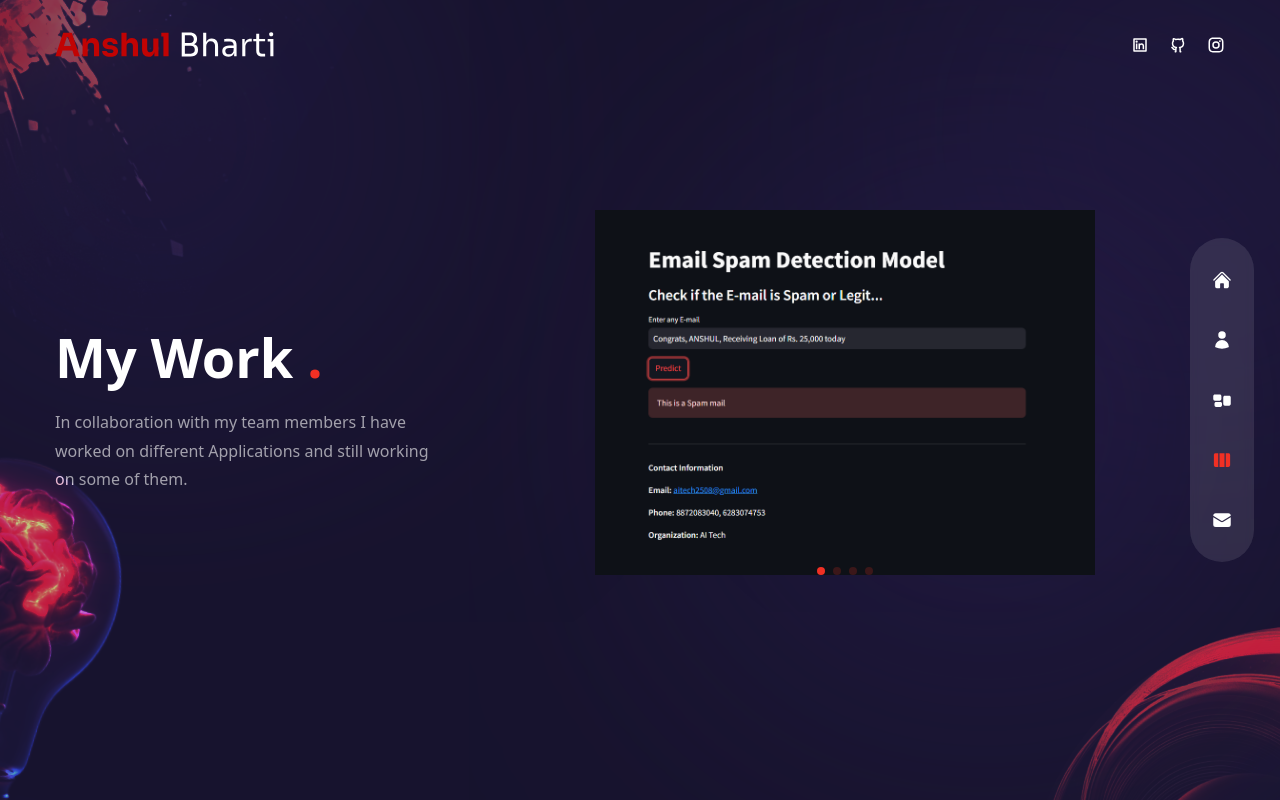
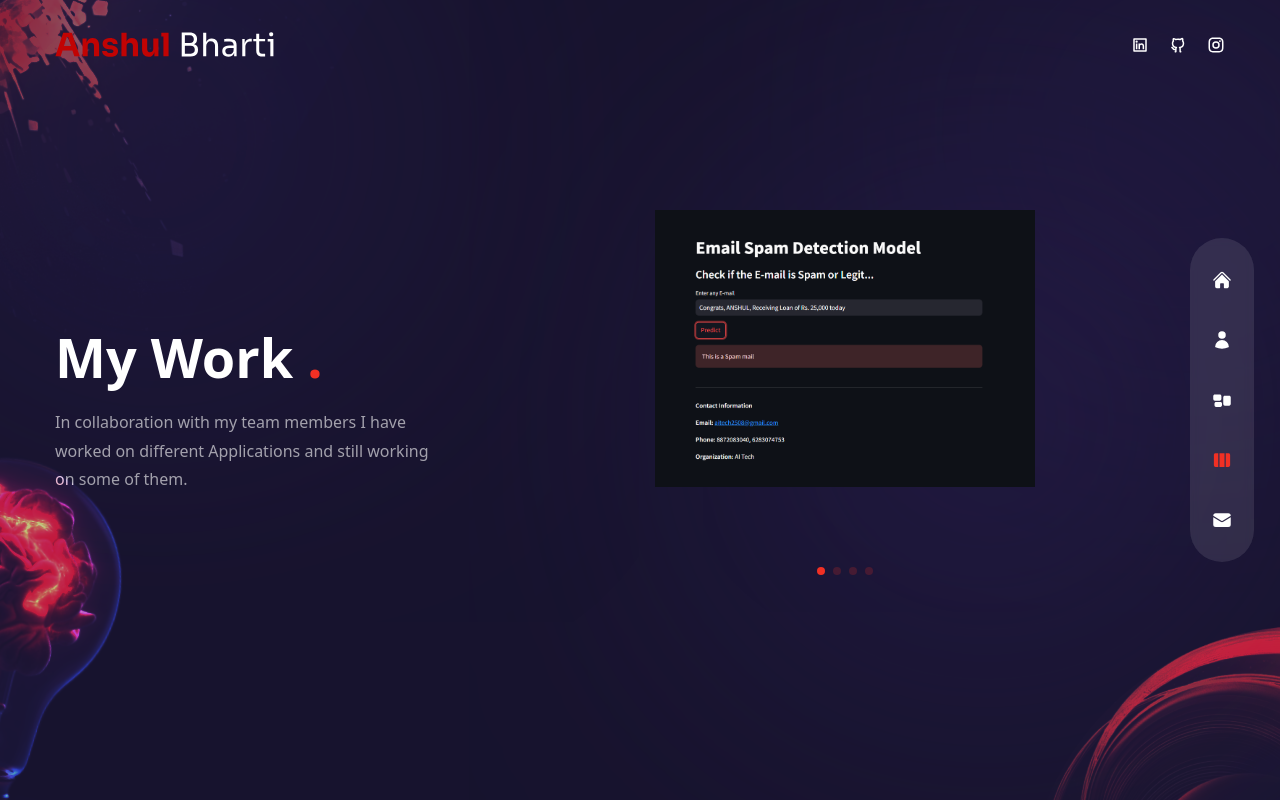
Before and after one commit to anshu00198/portfolio, a Next.js app: page /work in a window 1280 px wide. Built offline with nearby package versions, Linux system fonts and the light colour scheme.

Commit message:
Update WorkSlider.js

```diff
--- a/components/WorkSlider.js
+++ b/components/WorkSlider.js
@@ -57,7 +57,7 @@ const WorkSlider = () => {
           exit="hidden"
           className='justify-center flex cursor-pointer rounded-lg overflow-hidden items-center group'>
             <div className='flex items-center justify-center relative overflow-hidden'>
-              <Image src={image.path} width={500} height={500} alt='' />
+              <Image src={image.path} width={380} height={380} alt='' />
 
               {/* Overlay */}
               <div className='absolute inset-0 bg-gradient-to-l from-transparent via-[#e838cc] to-[#4a22bd] opacity-0 group-hover:opacity-80 transition-all duration-700'></div>
```
